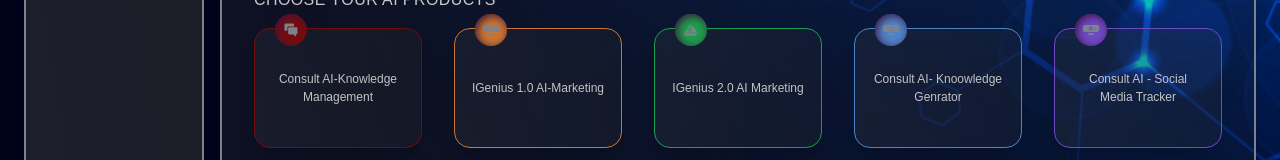
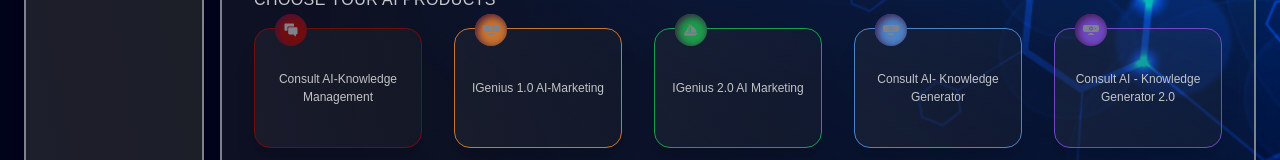
Before and after one commit to DevManeet/Super-Nova, a React (Vite) app: page /new in a window 1280 px wide. Shown: the part 222-382 px from the top of the page. Built offline with nearby package versions, Linux system fonts and the light colour scheme.

Commit message:
new chage

```diff
--- a/src/App.jsx
+++ b/src/App.jsx
@@ -61,7 +61,7 @@
     },
     {
       id: "box4",
-      text: "Consult AI- Knoowledge Genrator",
+      text: "Consult AI- Knowledge Generator",
       desc: "Instant Intelligence, Enduring Edge:Empower Your Decisions with AI-Driven Insights consult ai- executive insights data insights dashboard summarize vendor comparison scope generation",
       content: "risk",
       color: "border-blue-400",
@@ -70,7 +70,7 @@
 
     {
       id: "box5",
-      text: "Consult AI - Social Media Tracker",
+      text: "Consult AI - Knowledge Generator 2.0",
       desc: "Mastering the Social Sphere:AI-Driven Insights to Amplify Your Brand and Driven Growth consult ai - social media tracker",
       content: "risk",
       color: "border-violet-500",
```
